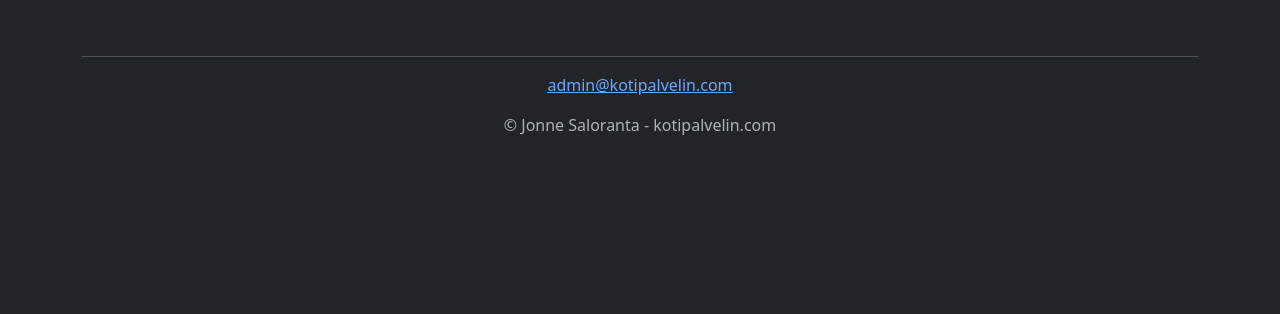
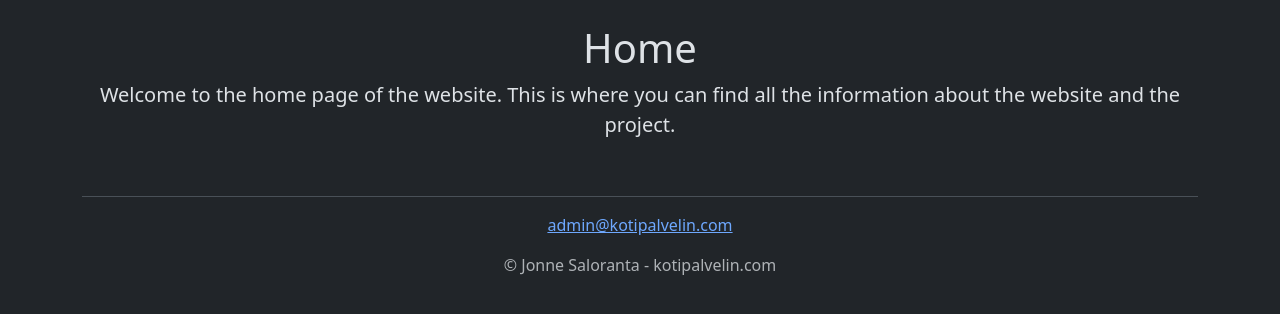
Before and after one commit to JonneSaloranta/TankFull, a Django app: page / in a window 1280 px wide. Shown: the part 73-387 px from the top of the page. Run offline with Django 4.2, Linux system fonts and the light colour scheme.

Commit message:
Add home page content

```diff
--- a/refuel/templates/index.html
+++ b/refuel/templates/index.html
@@ -7,6 +7,8 @@
     <h1>Welcome {{request.user.name|capfirst}}</h1>
 
     {%endif%}
+    <h1>Home</h1>
+    <p class="lead">Welcome to the home page of the website. This is where you can find all the information about the website and the project.</p>
 </div>
 
 
```
